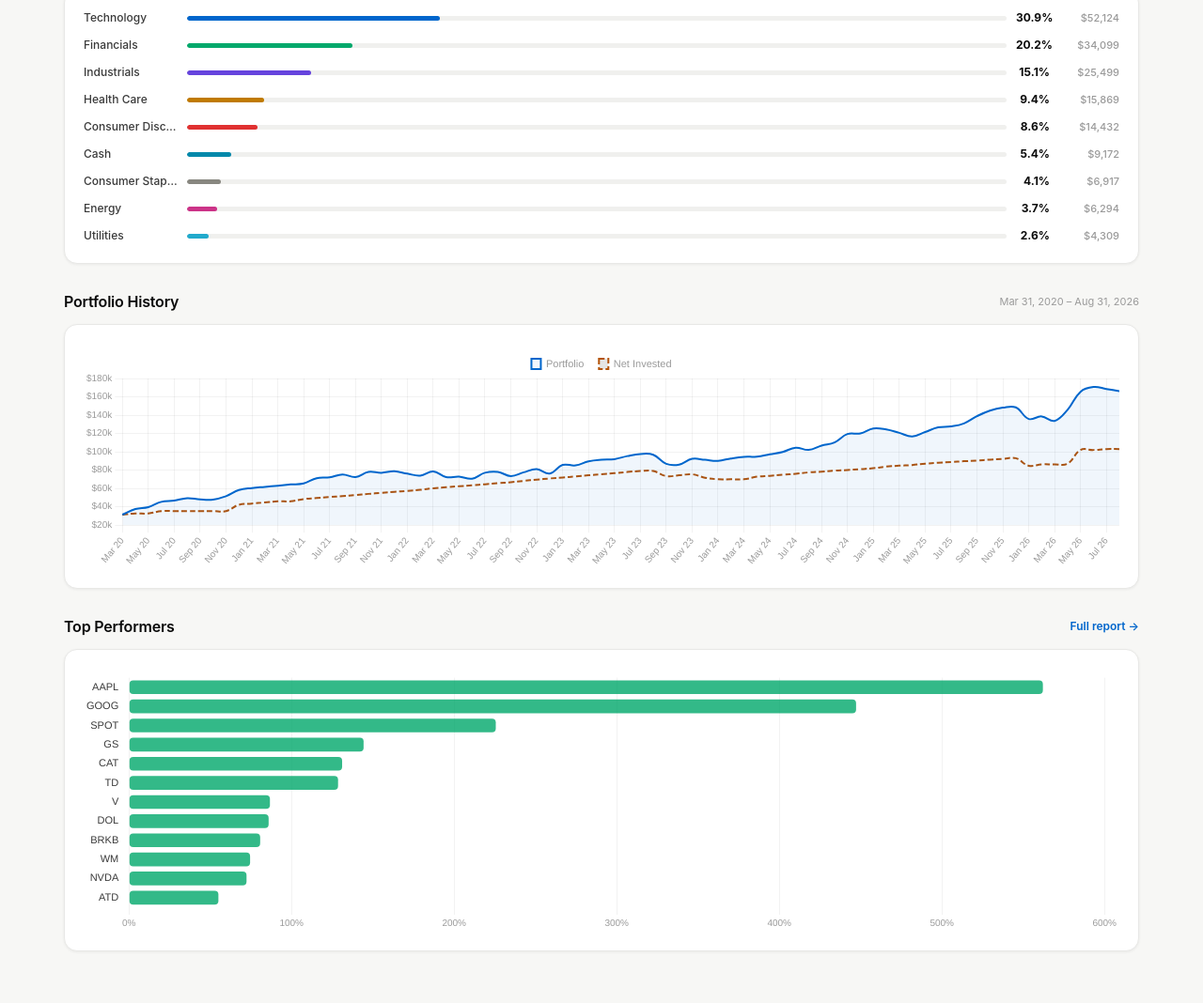
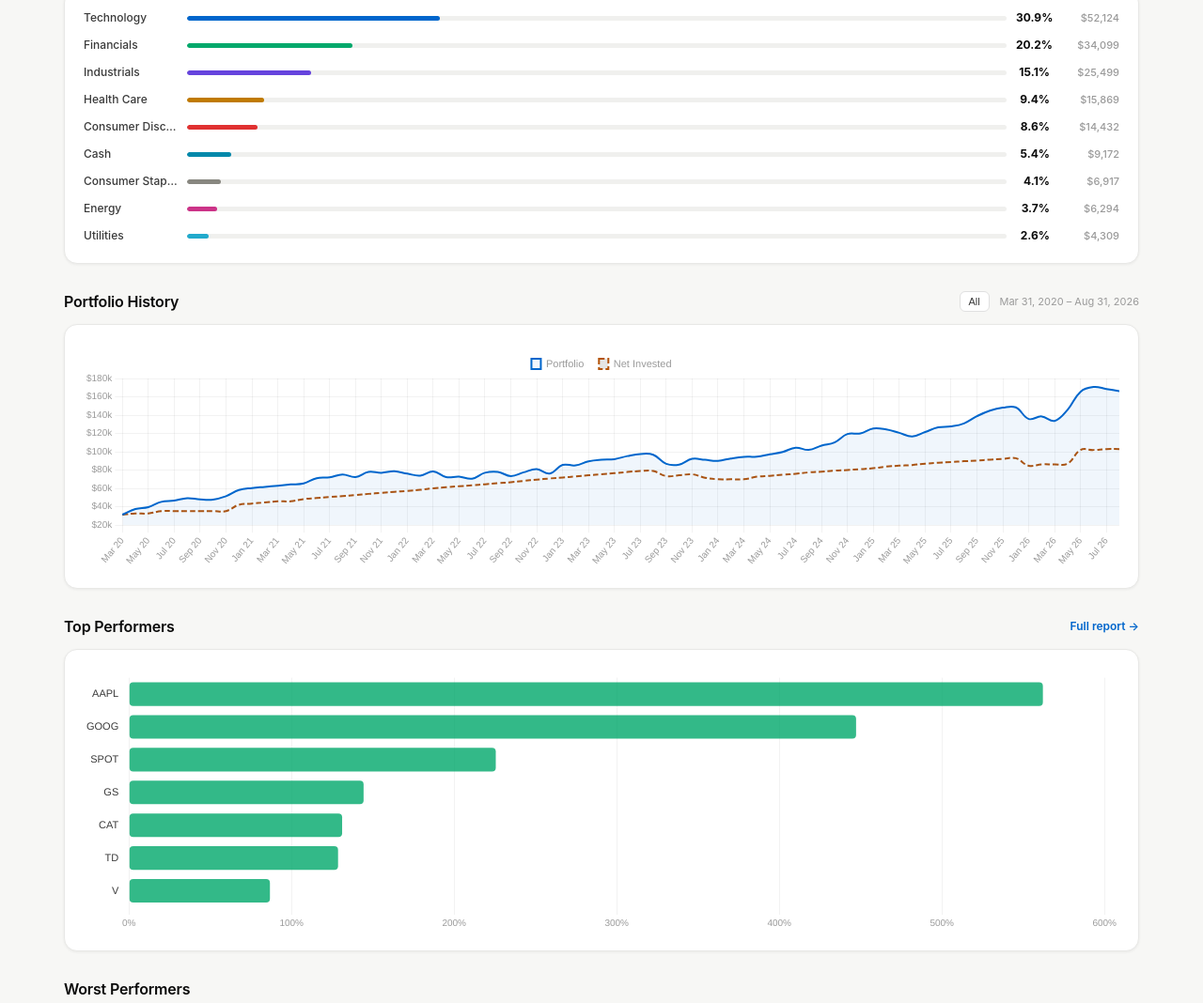
Before and after one commit to elmalehanthony/medusa-capital-dashboard, a plain HTML site: page index.html in a window 1280 px wide. Shown: the part 1279-2347 px from the top of the page at 94% size. Before the commit the page ends 2326 px from the top, so only its background shows below. Drawn offline with nearby package versions, Linux system fonts and the light colour scheme.

Commit message:
Update index.html

```diff
--- a/index.html
+++ b/index.html
@@ -74,7 +74,15 @@
 
   <div class="section-header">
     <div class="section-title">Portfolio History</div>
-    <span style="font-size:11px;color:var(--ink-4)" id="history-range"></span>
+    <div style="display:flex;align-items:center;gap:10px">
+      <select id="range-select" style="font-size:11px;padding:4px 8px;border-radius:6px;border:1px solid #E0E0E0;background:#fff;color:var(--ink-2,#333);cursor:pointer">
+        <option value="1y">1Y</option>
+        <option value="3y">3Y</option>
+        <option value="5y">5Y</option>
+        <option value="all" selected>All</option>
+      </select>
+      <span style="font-size:11px;color:var(--ink-4)" id="history-range"></span>
+    </div>
   </div>
   <div class="card"><div style="position:relative;height:240px"><canvas id="chart-history"></canvas></div></div>
 
@@ -83,6 +91,11 @@
     <a href="performance.html" class="section-link">Full report →</a>
   </div>
   <div class="card"><div style="position:relative;height:280px"><canvas id="chart-performers"></canvas></div></div>
+
+  <div class="section-header">
+    <div class="section-title">Worst Performers</div>
+  </div>
+  <div class="card"><div style="position:relative;height:280px"><canvas id="chart-performers-worst"></canvas></div></div>
 </main>
 
 <nav class="bottom-nav"><div class="bnav-items">
@@ -99,6 +112,25 @@
 <script src="js/charts.js"></script>
 <script>
 document.getElementById('hamburger').addEventListener('click',()=>document.getElementById('nav-drawer').classList.toggle('open'));
+
+let fullHistory=[];
+
+// Thomas: "date-range dropdown on Overview" — filters the Portfolio History
+// chart only (KPI tiles above stay as the latest snapshot, per usual).
+function filterHistoryByRange(history,rangeKey){
+  if(rangeKey==='all'||!history.length) return history;
+  const years={'1y':1,'3y':3,'5y':5}[rangeKey];
+  if(!years) return history;
+  const cutoff=new Date(history[history.length-1].date+'T00:00:00');
+  cutoff.setFullYear(cutoff.getFullYear()-years);
+  return history.filter(s=>new Date(s.date+'T00:00:00')>=cutoff);
+}
+function renderHistoryChart(rangeKey){
+  const filtered=filterHistoryByRange(fullHistory,rangeKey);
+  document.getElementById('history-range').textContent=filtered.length?formatDate(filtered[0].date)+' – '+formatDate(filtered[filtered.length-1].date):'';
+  Charts.portfolioHistory('chart-history',filtered);
+}
+document.getElementById('range-select').addEventListener('change',e=>renderHistoryChart(e.target.value));
 
 function showError(msg){
   document.getElementById('hero-date').textContent='Error';
@@ -200,9 +232,12 @@ async function init(){
       :'<div class="card"><p class="empty">No positions. <a href="upload.html">Upload a statement</a>.</p></div>';
 
     Charts.sectorBars('sector-alloc',positions,snap);
-    document.getElementById('history-range').textContent=history.length?formatDate(history[0].date)+' – '+formatDate(history[history.length-1].date):'';
-    Charts.portfolioHistory('chart-history',history);
-    if(positions.length) Charts.performanceBar('chart-performers',positions);
+    fullHistory=history;
+    renderHistoryChart(document.getElementById('range-select').value||'all');
+    if(positions.length){
+      Charts.performanceBar('chart-performers',positions,7,'best');
+      Charts.performanceBar('chart-performers-worst',positions,7,'worst');
+    }
   }catch(e){showError(e.message);console.error(e);}
 }
 init();
```
